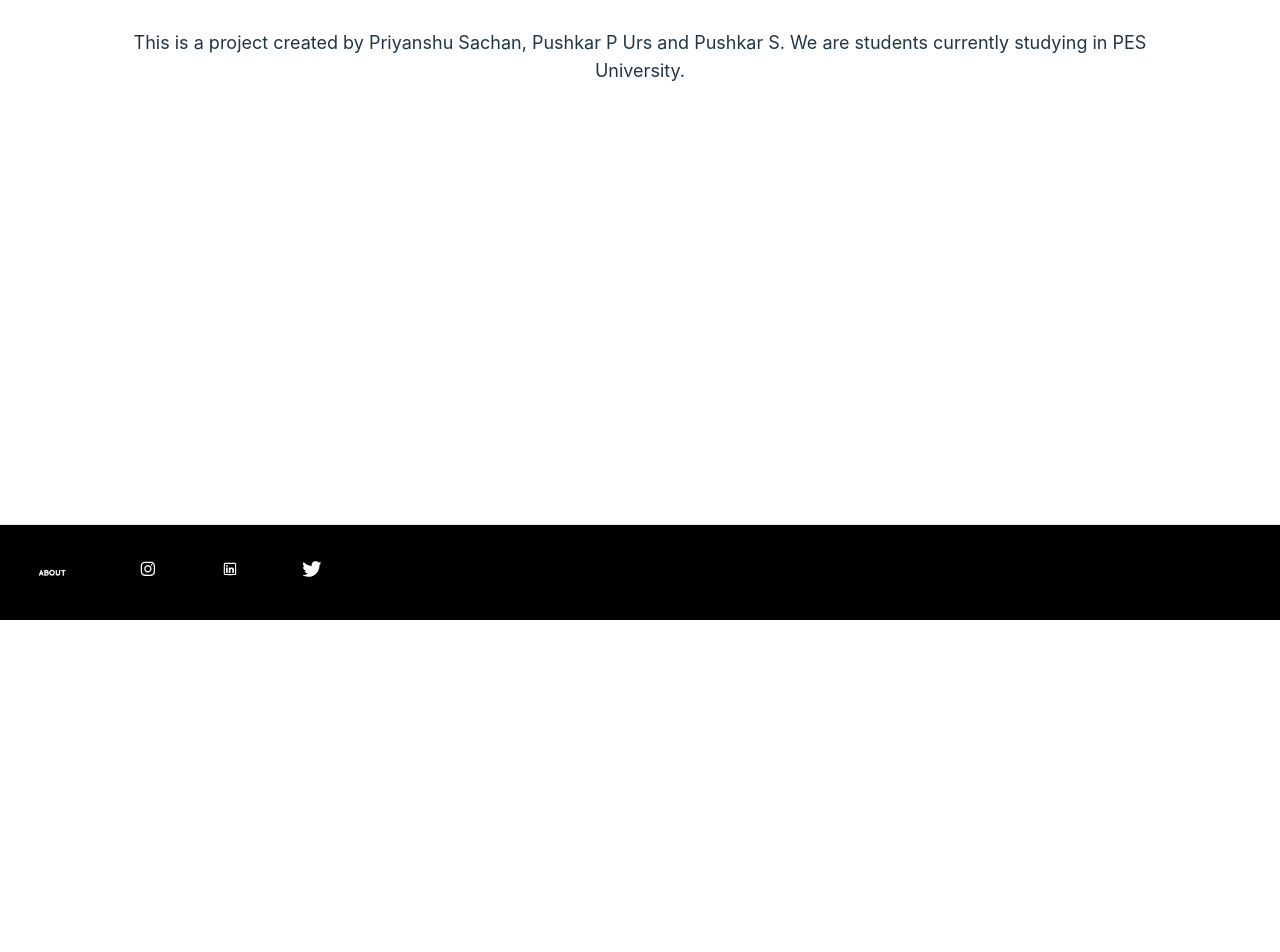
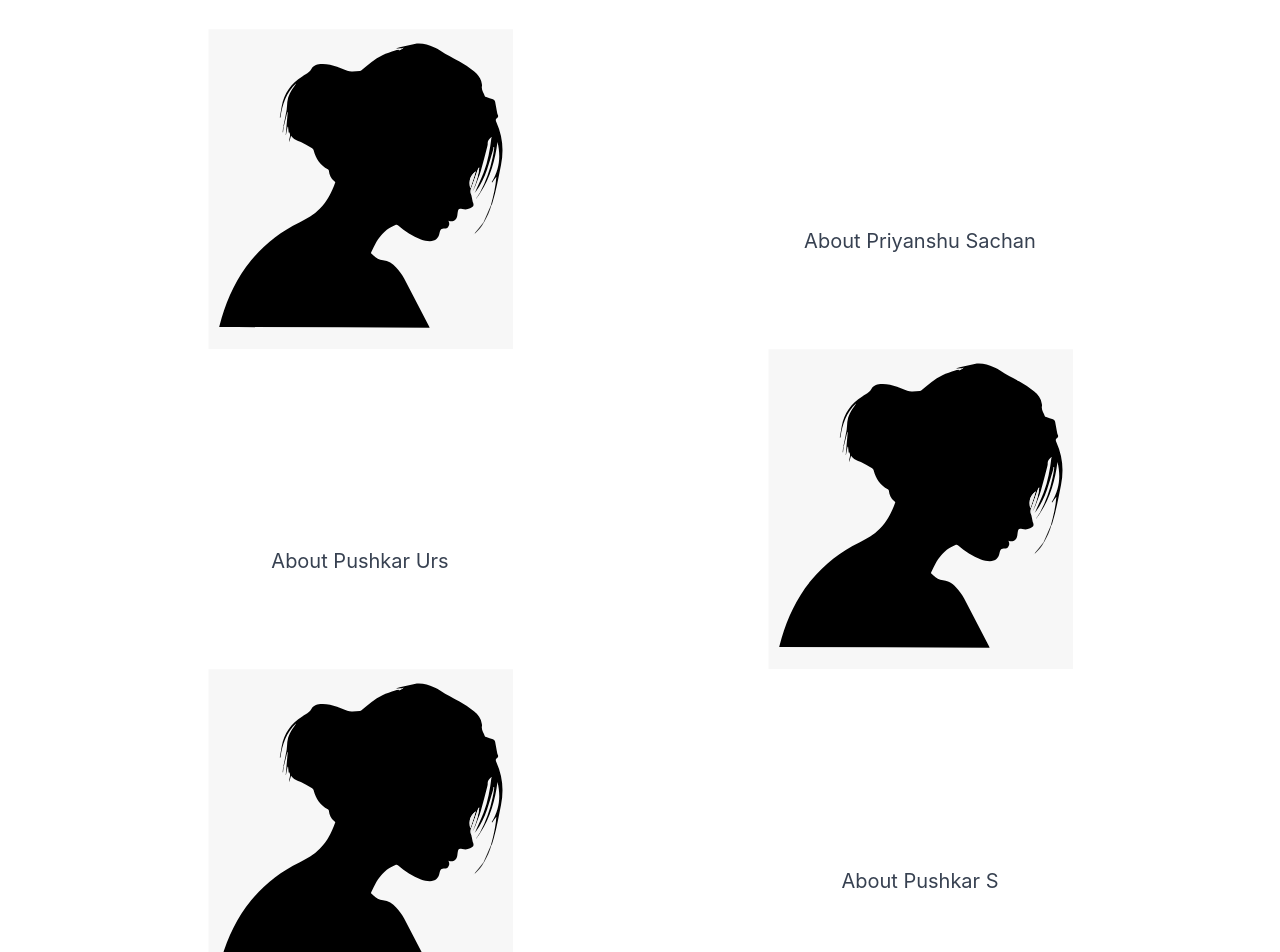
Before and after one commit to S-Pushkar/stock-market, a React (Vite) app: page /about in a window 1280 px wide. Shown: the part 180-1132 px from the top of the page. Before the commit the page ends 800 px from the top, so only its background shows below. Built offline with nearby package versions, Linux system fonts and the light colour scheme.

Commit message:
about improvements

```diff
--- a/src/About.jsx
+++ b/src/About.jsx
@@ -1,5 +1,6 @@
 import React, { useContext, useEffect } from 'react';
 import { PageContext } from './App';
+import AboutImg from './assets/AboutImg.svg';
 
 export default function About() {
     const {log, setLog, currentPage, setCurrentPage} = useContext(PageContext);
@@ -9,10 +10,56 @@ export default function About() {
     return (
         <div className="lg:px-20 px-8 md:text-base text-xs lg:text-base">
             <h1 className="text-[rgb(212,195,87)] mt-4 mb-2 text-sm lg:text-lg font-bold">ABOUT</h1>
-            <p className="m-8 text-lg">
-                This is a project created by Priyanshu Sachan, Pushkar P Urs and
-                Pushkar S. We are students currently studying in PES University.
-            </p>
+           <div className="grid grid-cols-2 grid-rows-3 min-h-screen mt-8 mb-8">
+				<div className="bg-grey-400 p-4 rounded-lg flex justify-center items-center"
+					style={{
+					backgroundImage: `url(${AboutImg})`,
+					height:'20em',
+					width:'auto',
+					backgroundSize: 'contain',
+					backgroundPosition: 'center center',
+					backgroundRepeat: 'no-repeat',
+					}}>
+				</div>
+				<div className="bg-grey-400 p-4 prose lg:prose-xl prose-p:text-grey-900  hover:text-white rounded-xl flex justify-center items-center">
+					<p className="text-center leading-relaxed">
+					<h1 style={{color:'white',}}>Priyanshu Sachan</h1>
+						About Priyanshu Sachan
+					</p>
+				</div>
+				<div className="bg-grey-400 p-4 prose lg:prose-xl prose-p:text-grey-900  hover:text-white rounded-xl flex justify-center items-center">
+					<p className="text-center leading-relaxed">
+					<h1 style={{color:'white',}}>Pushkar P Urs</h1>
+						About Pushkar Urs
+					</p>
+				</div>
+				<div className="bg-grey-400 p-4 rounded-lg flex justify-center items-center"
+					style={{
+					backgroundImage: `url(${AboutImg})`,
+					height:'20em',
+					width:'auto',
+					backgroundSize: 'contain',
+					backgroundPosition: 'center center',
+					backgroundRepeat: 'no-repeat',
+					}}>
+				</div>
+				<div className="bg-grey-400 p-4 rounded-lg flex justify-center items-center"
+					style={{
+					backgroundImage: `url(${AboutImg})`,
+					height:'20em',
+					width:'auto',
+					backgroundSize: 'contain',
+					backgroundPosition: 'center center',
+					backgroundRepeat: 'no-repeat',
+					}}>
+				</div>
+				<div className="bg-grey-400 p-4 prose lg:prose-xl prose-p:text-grey-900  hover:text-white rounded-xl flex justify-center items-center">
+					<p className="text-center leading-relaxed">
+					<h1 style={{color:'white',}}>Pushkar S</h1>
+						About Pushkar S
+					</p>
+				</div>
+		   </div>
         </div>
     );
 }
```
Also changed, not shown: src/assets/AboutImg.svg (added).
